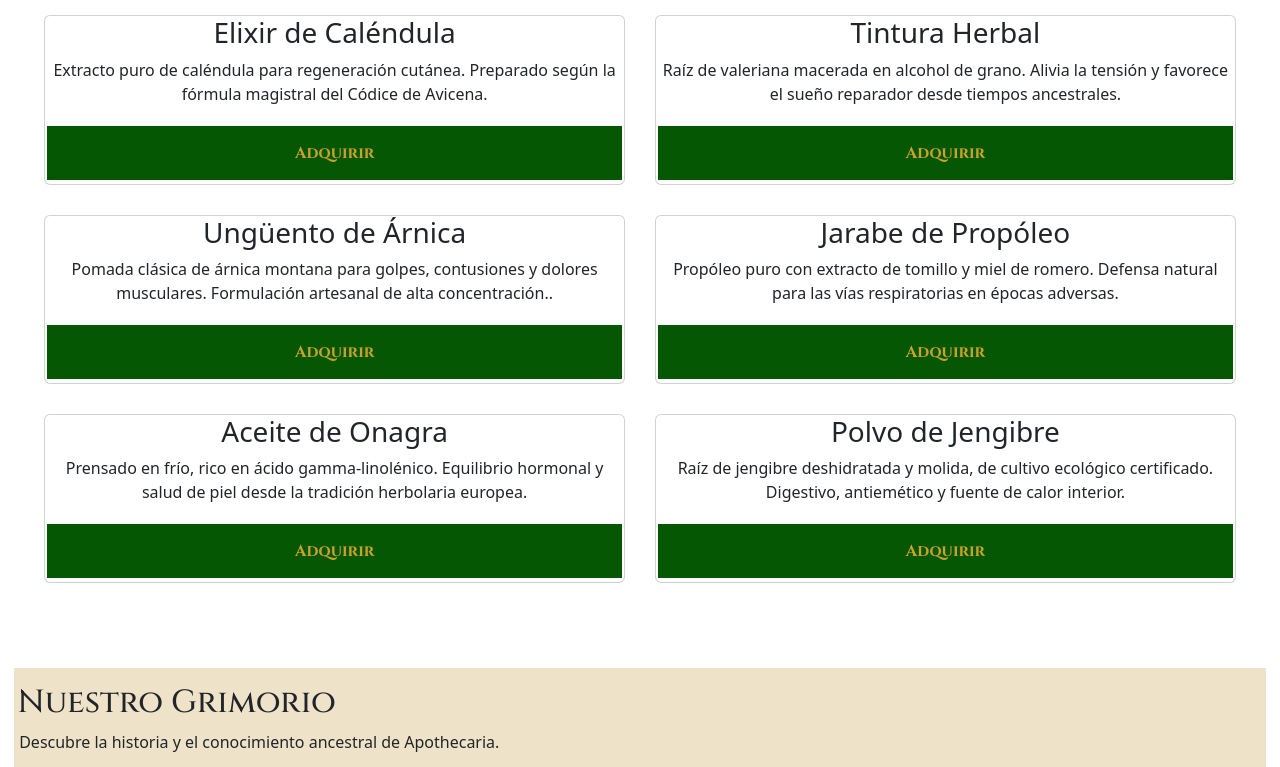
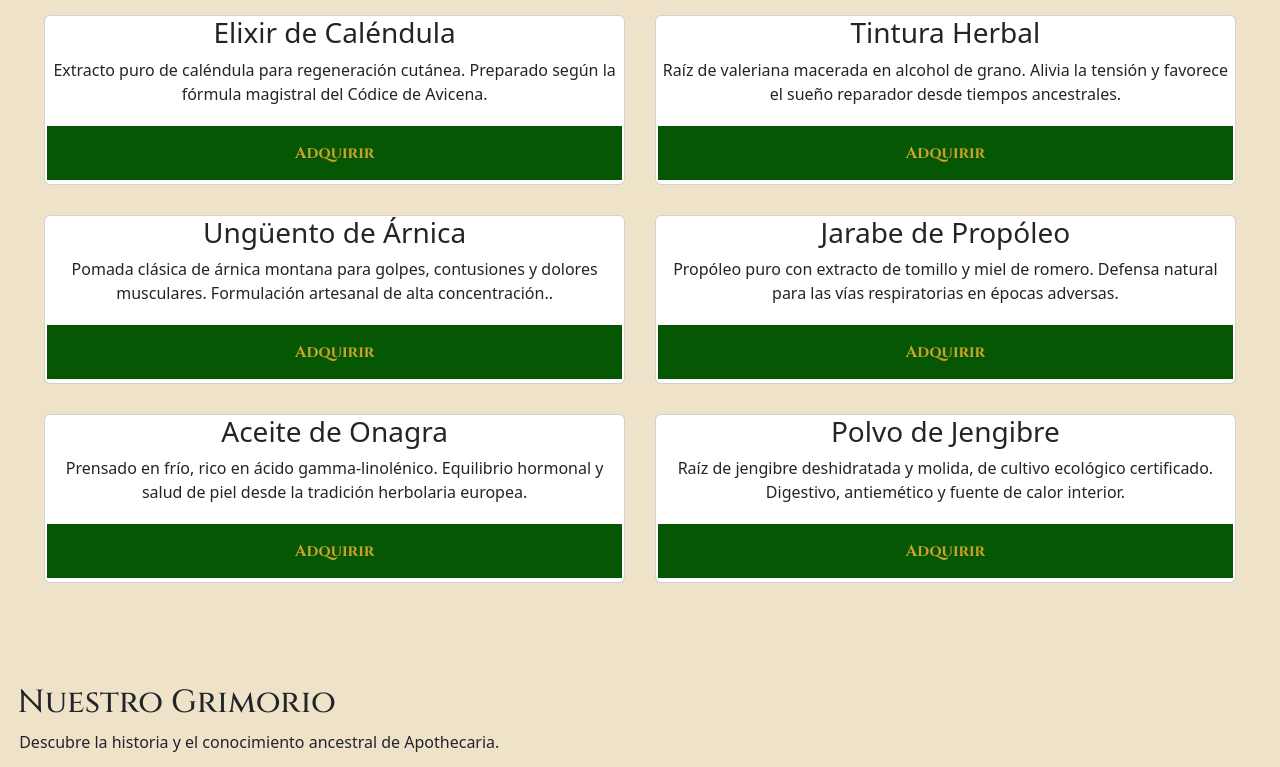
Before and after one commit to aduarte418/LandingResponsiva, a plain HTML site: page index.html in a window 1280 px wide. Shown: the part 491-1258 px from the top of the page. Drawn offline with nearby package versions, Linux system fonts and the light colour scheme.

Commit message:
Update HTML

```diff
--- a/index.html
+++ b/index.html
@@ -24,6 +24,12 @@
     <link href="https://fonts.googleapis.com/css2?family=Cinzel+Decorative:wght@400;700;900&family=Cinzel:wght@400..900&display=swap" rel="stylesheet">
     <link href="https://fonts.googleapis.com/css2?family=Cinzel+Decorative:wght@400;700;900&family=Cinzel:wght@400..900&family=EB+Garamond:ital,wght@0,400..800;1,400..800&display=swap" rel="stylesheet">
 
+    <!--Estilo concreto para el fondo del body-->
+    <style>
+        body {
+            background-color: #eee3c9;
+        }
+    </style>
 
 </head>
 
```
